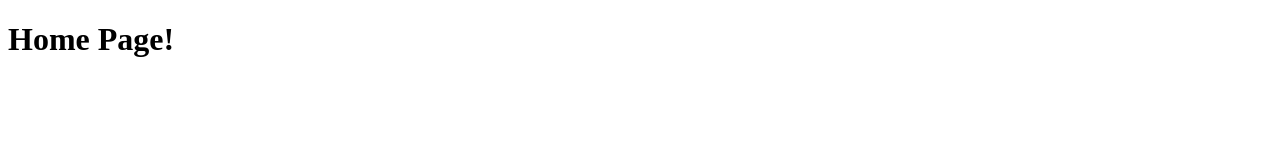
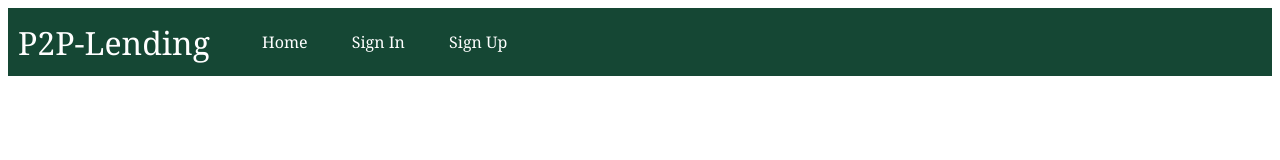
Before and after one commit to karlos37/HackUTD, a plain HTML site: page homepage/index.html in a window 1280 px wide. Drawn offline with Linux system fonts and the light colour scheme.

Commit message:
basic banner

```diff
--- a/homepage/index.html
+++ b/homepage/index.html
@@ -1,7 +1,17 @@
 <!DOCTYPE html>
 <html>
-    <title>Home Page</title>
+    <head>
+        <title>Home Page</title>
+        <link rel="stylesheet" type="text/css" href="style.css">
+    </head>
     <body>
-        <h1>Home Page!</h1>
+        <div id="banner">
+            <div id="company-logo">P2P-Lending</div>
+            <div id="homepage-buttons">
+                <a>Home</a>
+                <a>Sign In</a>
+                <a>Sign Up</a>
+            </div>
+        </div>
     </body>
 </html>
--- /dev/null
+++ b/homepage/style.css
@@ -0,0 +1,18 @@
+#banner {
+    display: flex;
+    height: 3em;
+    align-items: center;
+    background-color: #154734;
+    color: white;
+    font-family: "modesto-text", Georgia, serif;
+    padding: 10px;
+}
+
+#company-logo {
+    width: 7em;
+    font-size: 2em;
+}
+
+a {
+    padding: 20px;
+}
```
Also changed, not shown: homepage/script.js (added).
